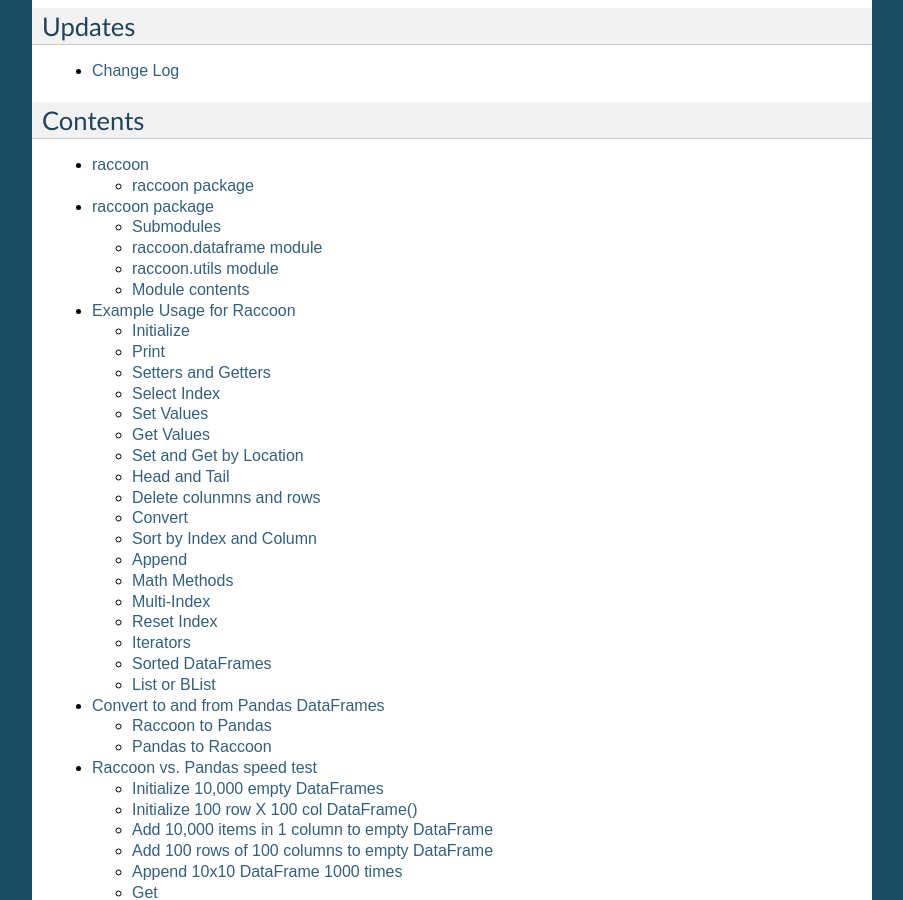
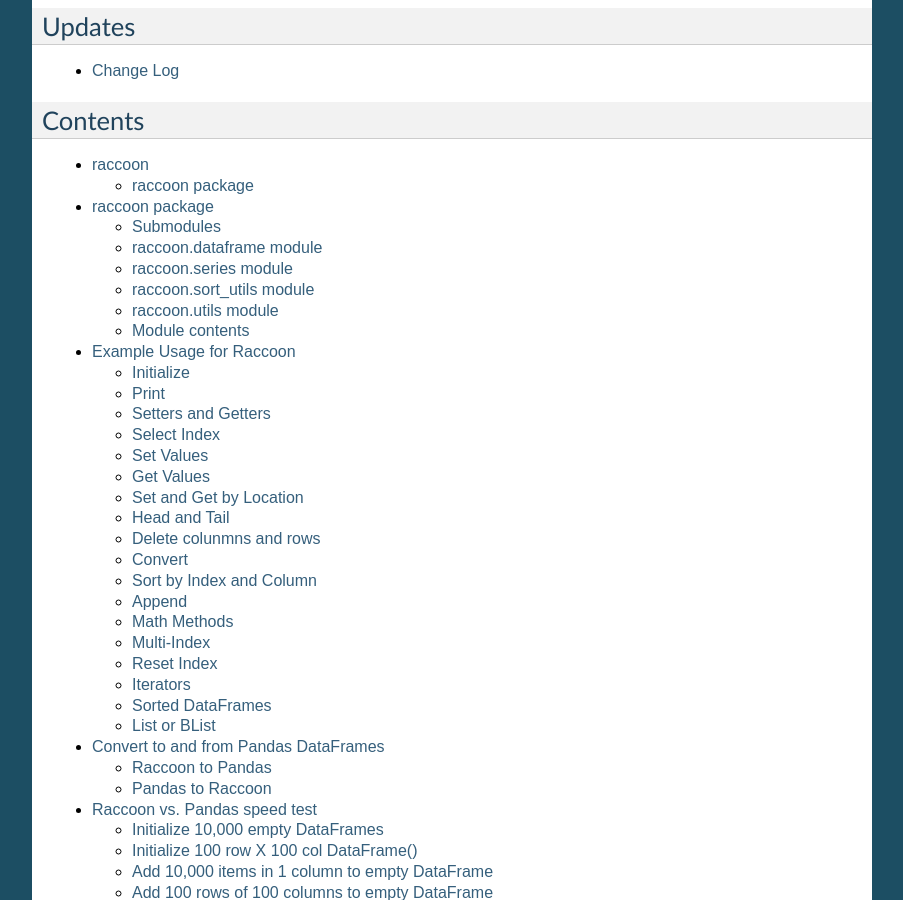
Before and after one commit to rsheftel/raccoon, a Sphinx documentation site: the page built from docs/index.rst, in a window 1280 px wide and 900 px high, scrolled down 1236 px. Shown: the whole window, without its empty margins (198-1101 px from the left). Built offline with Sphinx 7.4.7, drawn with Linux system fonts in a browser that asks for light colours.

Commit message:
Update docs for new Series class

```diff
--- a/docs/change_log.rst
+++ b/docs/change_log.rst
@@ -97,8 +97,8 @@
 - Added new get_index() method
 - Several speed up improvements
 
-2.0.0 (4/26/17)
-~~~~~~~~~~~~~~~
+2.0.0 (5/1/17)
+~~~~~~~~~~~~~~
 This is a major release that adds the new Series classes but importantly breaks the DataFrame API by renaming the
 "sorted" argument with "sort" and all associated properties and setters. This is to remove the naming conflict with
 the builtin sorted function
--- a/docs/raccoon.rst
+++ b/docs/raccoon.rst
@@ -8,6 +8,22 @@
 ------------------------
 
 .. automodule:: raccoon.dataframe
+    :members:
+    :undoc-members:
+    :show-inheritance:
+
+raccoon.series module
+---------------------
+
+.. automodule:: raccoon.series
+    :members:
+    :undoc-members:
+    :show-inheritance:
+
+raccoon.sort_utils module
+-------------------------
+
+.. automodule:: raccoon.sort_utils
     :members:
     :undoc-members:
     :show-inheritance:
```
Also changed, not shown: 1 other file.
